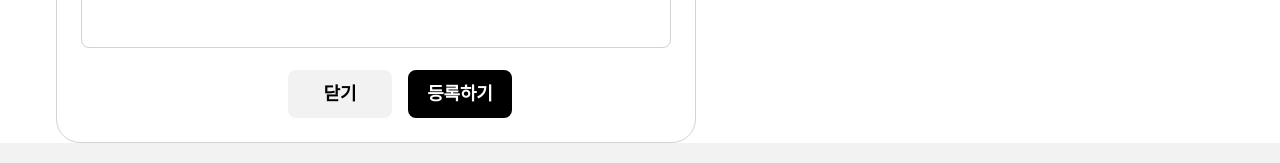
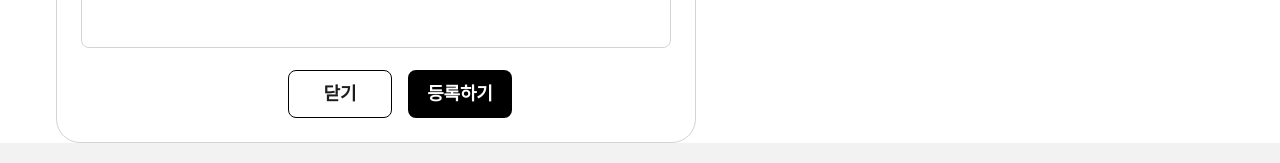
Before and after one commit to Daram0o0/mood-diary, a Next.js app: page /temp in a window 1280 px wide. Shown: the part 789-952 px from the top of the page. Built offline with nearby package versions, Linux system fonts and the light colour scheme.

Commit message:
feat: 피그마 디자인 기반 secondary 버튼 스타일 구현
- 피그마 노드 3:858 디자인을 정확히 반영한 secondary 버튼 스타일 수정
- 흰색 배경, 검은색 테두리, 검은색 텍스트로 변경

```diff
--- a/src/commons/components/button/styles.module.css
+++ b/src/commons/components/button/styles.module.css
@@ -134,32 +134,38 @@
 /* Secondary Variant */
 /* ============================================== */
 
-/* Secondary + Light Theme */
+/* Secondary + Light Theme (Based on Figma: white background, black border, black text) */
 .variant-secondary.theme-light {
-  background-color: #F2F2F2;
-  color: #000000;
+  background-color: #ffffff;
+  color: #1c1c1c;
+  border: 1px solid #000000;
 }
 
 .variant-secondary.theme-light:hover:not(.disabled) {
-  background-color: #E4E4E4;
+  background-color: #f8f8f8;
+  border-color: #333333;
 }
 
 .variant-secondary.theme-light:active:not(.disabled) {
-  background-color: #D4D3D3;
+  background-color: #f0f0f0;
+  border-color: #666666;
 }
 
 /* Secondary + Dark Theme */
 .variant-secondary.theme-dark {
-  background-color: #333333;
+  background-color: #1c1c1c;
   color: #ffffff;
+  border: 1px solid #ffffff;
 }
 
 .variant-secondary.theme-dark:hover:not(.disabled) {
-  background-color: #5F5F5F;
+  background-color: #333333;
+  border-color: #e0e0e0;
 }
 
 .variant-secondary.theme-dark:active:not(.disabled) {
-  background-color: #777777;
+  background-color: #4a4a4a;
+  border-color: #cccccc;
 }
 
 /* ============================================== */
```
